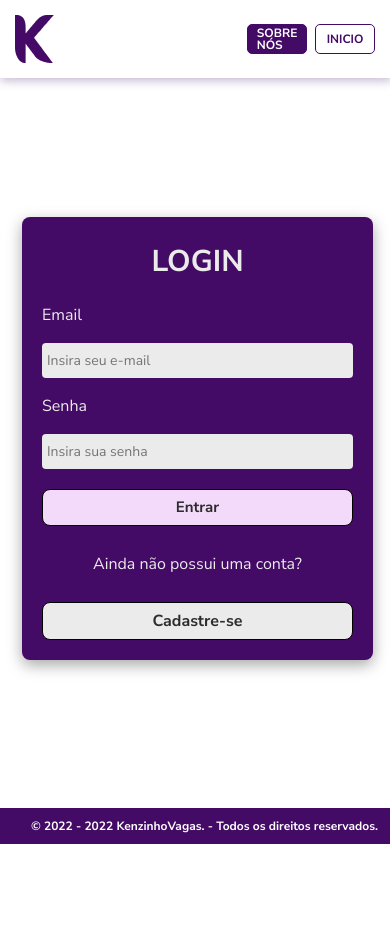
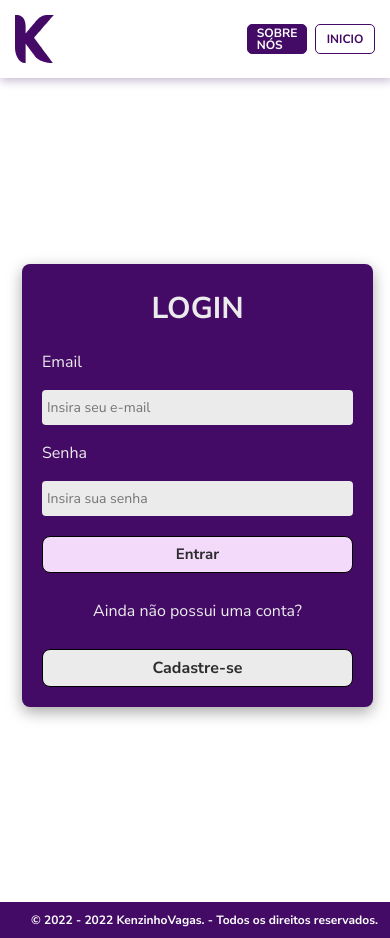
Before and after one commit to kenzinho-vagas/kenzinho-vagas, a React (Create React App) app: page /login in a window 390 px wide. Before the commit the page ends 844 px from the top, so only its background shows below. Built offline with nearby package versions, Linux system fonts and the light colour scheme; no server answers.

Commit message:
feat: fix register responsive

```diff
--- a/src/pages/Login/style.ts
+++ b/src/pages/Login/style.ts
@@ -2,7 +2,7 @@ import styled from "styled-components";
 
 export const DivLogin = styled.div`
   width: 100%;
-  height: calc(100vh - 114px);
+  height: calc(100vh - 20px);
   display: flex;
   align-items: center;
   justify-content: center;
```
